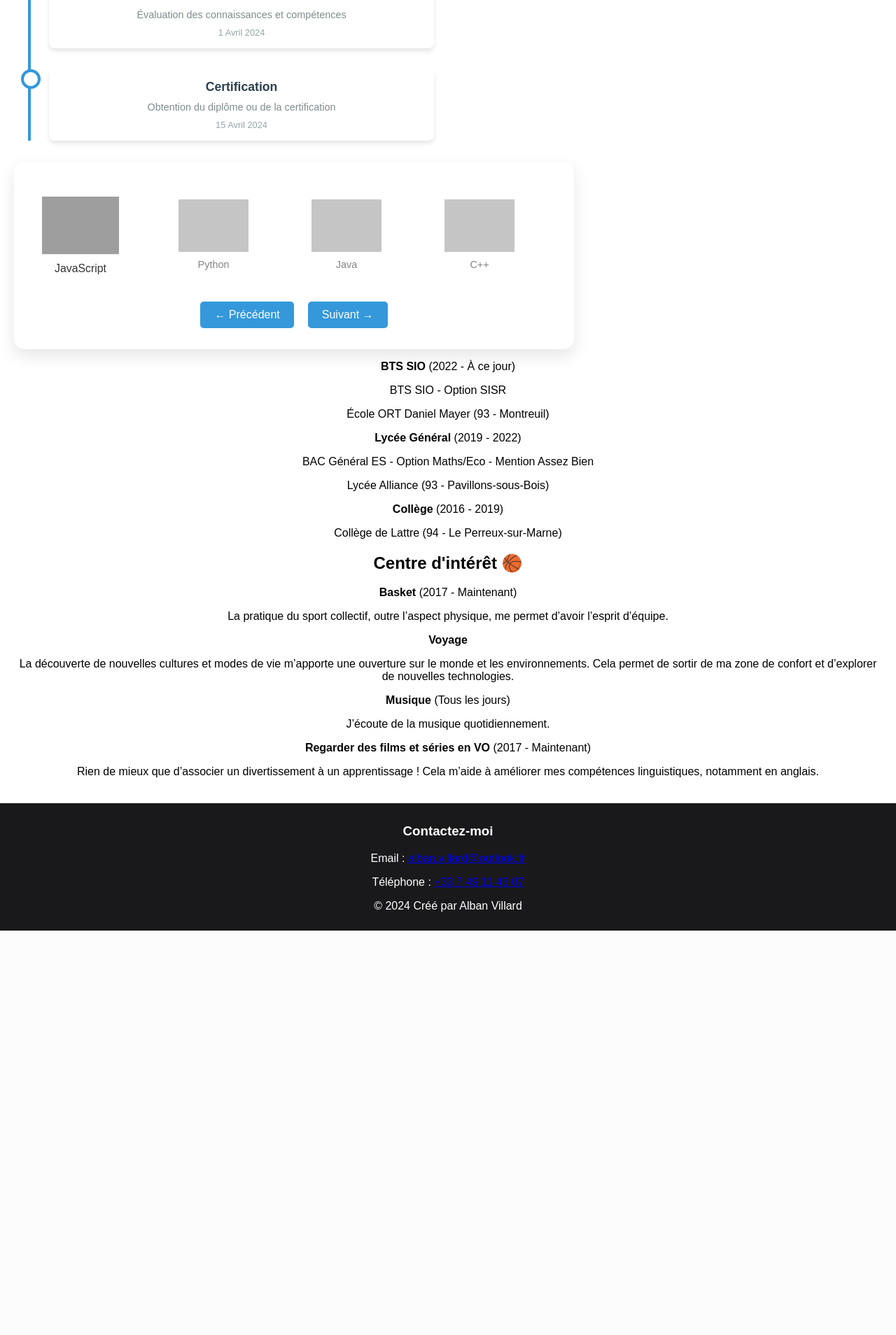
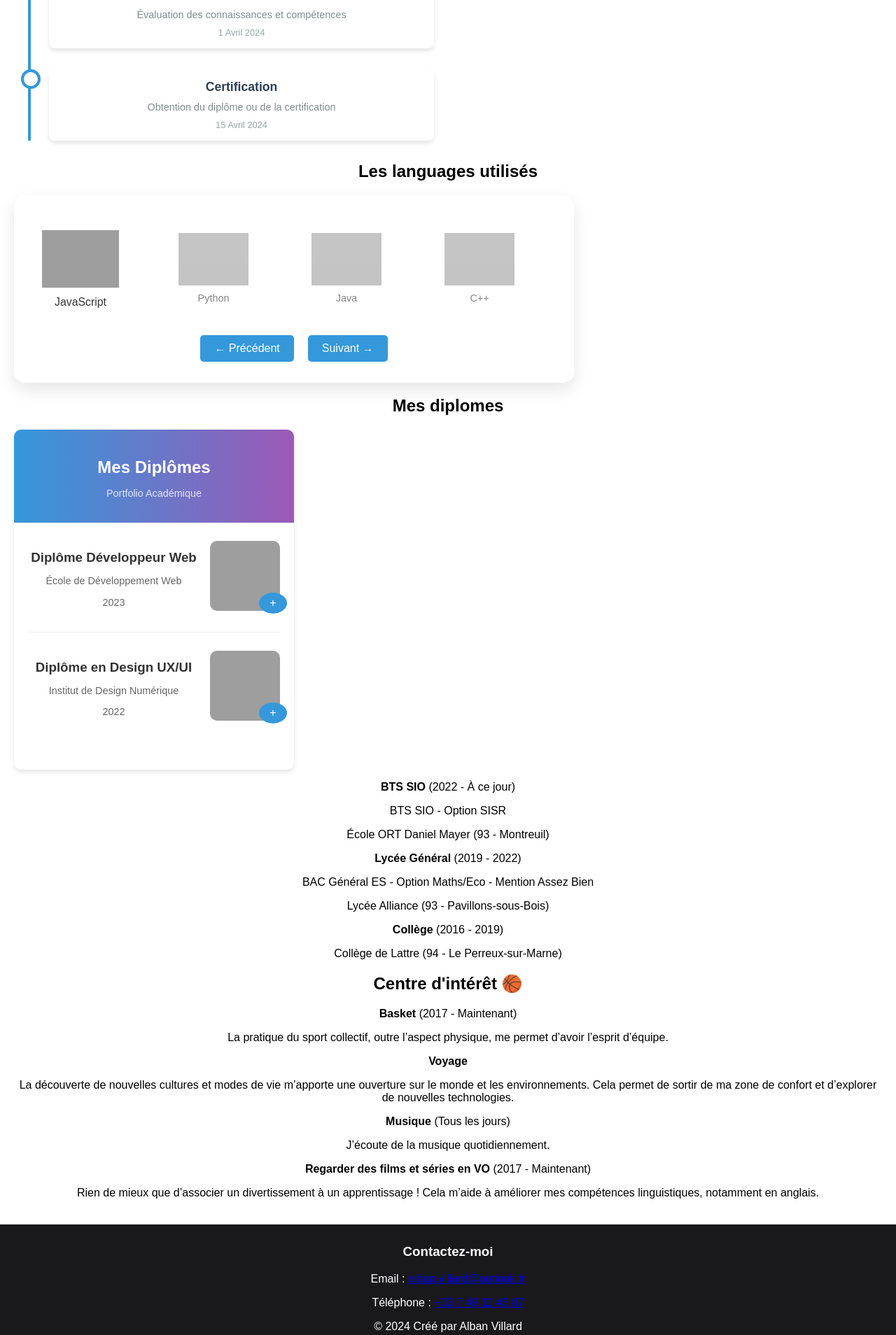
Before and after one commit to albanvillard/portfolio, a PHP site: page /parcours.html in a window 1280 px wide. Shown: the part 641-2549 px from the top of the page at 70% size. Before the commit the page ends 1971 px from the top, so only its background shows below. Run offline with PHP 8.4, Linux system fonts and the light colour scheme; grey boxes are pictures that could not be loaded.

Commit message:
pushmaisonsamedi2

```diff
--- a/parcours.css
+++ b/parcours.css
@@ -154,7 +154,13 @@ ul {
 
 
 
-
+.carousel-languages {
+    display: flex;
+    justify-content: center;
+    align-items: center;
+    margin: 0 auto;
+    max-width: 100%; /* Ajustez selon vos besoins */
+}
 
 
 .carousel-container {
@@ -231,3 +237,152 @@ ul {
 .carousel-btn:hover {
     background-color: #2980b9;
 }
+
+
+
+
+
+/* Conteneur principal */
+.diploma-card {
+    width: 100%;
+    max-width: 400px;
+    background-color: white;
+    border-radius: 10px;
+    box-shadow: 0 4px 6px rgba(0,0,0,0.1);
+    overflow: hidden;
+}
+
+/* En-tête */
+.header {
+    background: linear-gradient(to right, #3498db, #9b59b6);
+    color: white;
+    text-align: center;
+    padding: 20px;
+}
+
+.header h1 {
+    font-size: 1.5rem;
+    margin-bottom: 5px;
+}
+
+.header p {
+    font-size: 0.9rem;
+    opacity: 0.8;
+}
+
+/* Section des diplômes */
+.diplomas {
+    padding: 20px;
+}
+
+.diploma {
+    display: flex;
+    align-items: center;
+    margin-bottom: 20px;
+    padding-bottom: 20px;
+    border-bottom: 1px solid #eee;
+}
+
+.diploma:last-child {
+    border-bottom: none;
+}
+
+.diploma-info {
+    flex-grow: 1;
+    padding-right: 15px;
+}
+
+.diploma-info h3 {
+    font-weight: bold;
+    color: #333;
+    margin-bottom: 5px;
+}
+
+.diploma-info p {
+    color: #666;
+    font-size: 0.9rem;
+}
+
+.diploma-image {
+    position: relative;
+}
+
+.diploma-image img {
+    width: 100px;
+    height: 100px;
+    object-fit: cover;
+    border-radius: 10px;
+}
+
+.expand-btn {
+    position: absolute;
+    bottom: -10px;
+    right: -10px;
+    background-color: #3498db;
+    color: white;
+    border: none;
+    width: 30px;
+    height: 30px;
+    border-radius: 50%;
+    display: flex;
+    align-items: center;
+    justify-content: center;
+    cursor: pointer;
+    transition: background-color 0.3s ease;
+}
+
+.expand-btn:hover {
+    background-color: #2980b9;
+}
+
+/* Modal pour l'image */
+.modal {
+    display: none;
+    position: fixed;
+    z-index: 1000;
+    left: 0;
+    top: 0;
+    width: 100%;
+    height: 100%;
+    overflow: auto;
+    background-color: rgba(0,0,0,0.8);
+}
+
+.modal-content {
+    margin: 10% auto;
+    max-width: 80%;
+    max-height: 80%;
+    position: relative;
+}
+
+.modal-content img {
+    width: 100%;
+    max-height: 100%;
+    object-fit: contain;
+}
+
+.close-btn {
+    position: absolute;
+    top: -40px;
+    right: 0;
+    color: white;
+    font-size: 35px;
+    font-weight: bold;
+    cursor: pointer;
+}
+
+@media (max-width: 480px) {
+    .diploma {
+        flex-direction: column;
+        text-align: center;
+    }
+
+    .diploma-info {
+        margin-bottom: 15px;
+        padding-right: 0;
+    }
+
+    .diploma-image {
+        margin-bottom: 10px;
+    }
+}
--- a/parcours.html
+++ b/parcours.html
@@ -24,7 +24,7 @@
 
                 <div class="parcours">
                     <h2>Cursus scolaire 📚</h2>
-
+                    <!--parcours scolaire-->
                     <div class="parcours-tree">
                         <div class="parcours-etape termine">
                             <div class="parcours-contenu">
@@ -67,7 +67,7 @@
                         </div>
                     </div>
 
-
+                        <h2>Les languages utilisés</h2>
                     <div class="carousel-container">
                         <div class="carousel-track" id="carouselTrack">
                             <!-- Logos de langages de programmation -->
@@ -110,6 +110,57 @@
                             <button class="carousel-btn" onclick="moveCarousel(1)">Suivant →</button>
                         </div>
                     </div>
+                    <h2>Mes diplomes</h2>
+                    <!--mes diplomes-->
+                    <div class="diploma-card">
+                        <div class="header">
+                            <h1>Mes Diplômes</h1>
+                            <p>Portfolio Académique</p>
+                        </div>
+
+                        <div class="diplomas">
+                            <div class="diploma">
+                                <div class="diploma-info">
+                                    <h3>Diplôme Développeur Web</h3>
+                                    <p>École de Développement Web</p>
+                                    <p>2023</p>
+                                </div>
+                                <div class="diploma-image">
+                                    <img src="/api/placeholder/400/300" alt="Diplôme 1">
+                                    <button class="expand-btn" onclick="openModal('modal1')">+</button>
+                                </div>
+                            </div>
+
+                            <div class="diploma">
+                                <div class="diploma-info">
+                                    <h3>Diplôme en Design UX/UI</h3>
+                                    <p>Institut de Design Numérique</p>
+                                    <p>2022</p>
+                                </div>
+                                <div class="diploma-image">
+                                    <img src="/api/placeholder/400/300" alt="Diplôme 2">
+                                    <button class="expand-btn" onclick="openModal('modal2')">+</button>
+                                </div>
+                            </div>
+                        </div>
+                    </div>
+
+                         <!-- Modaux pour les images de diplômes -->
+                    <div id="modal1" class="modal" onclick="closeModal(event)">
+                        <div class="modal-content">
+                            <span class="close-btn" onclick="closeModal(event)">&times;</span>
+                            <img src="/api/placeholder/800/600" alt="Diplôme 1 (Agrandi)">
+                        </div>
+                    </div>
+
+                    <div id="modal2" class="modal" onclick="closeModal(event)">
+                        <div class="modal-content">
+                            <span class="close-btn" onclick="closeModal(event)">&times;</span>
+                            <img src="/api/placeholder/800/600" alt="Diplôme 2 (Agrandi)">
+                        </div>
+                    </div>
+
+
 
                         <p>
                             <strong>BTS SIO</strong> <span>(2022 - À ce jour)</span>
--- a/parcours.js
+++ b/parcours.js
@@ -29,3 +29,17 @@ function moveCarousel(direction) {
     const activeIndex = Math.abs(currentPosition / itemWidth);
     items[activeIndex].classList.add('active');
 }
+
+
+
+function openModal(modalId) {
+    document.getElementById(modalId).style.display = 'block';
+}
+
+function closeModal(event) {
+    // Ferme le modal si on clique sur le fond ou la croix
+    if (event.target.classList.contains('modal') ||
+        event.target.classList.contains('close-btn')) {
+        event.target.closest('.modal').style.display = 'none';
+    }
+}
```
